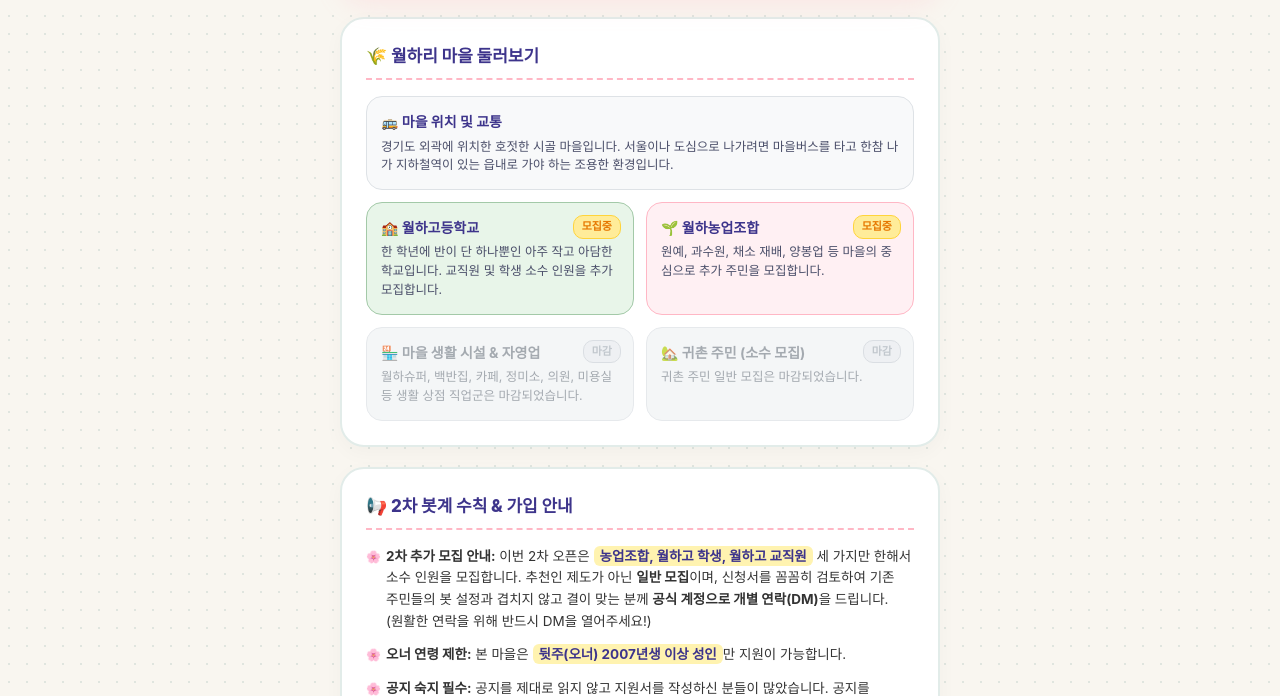
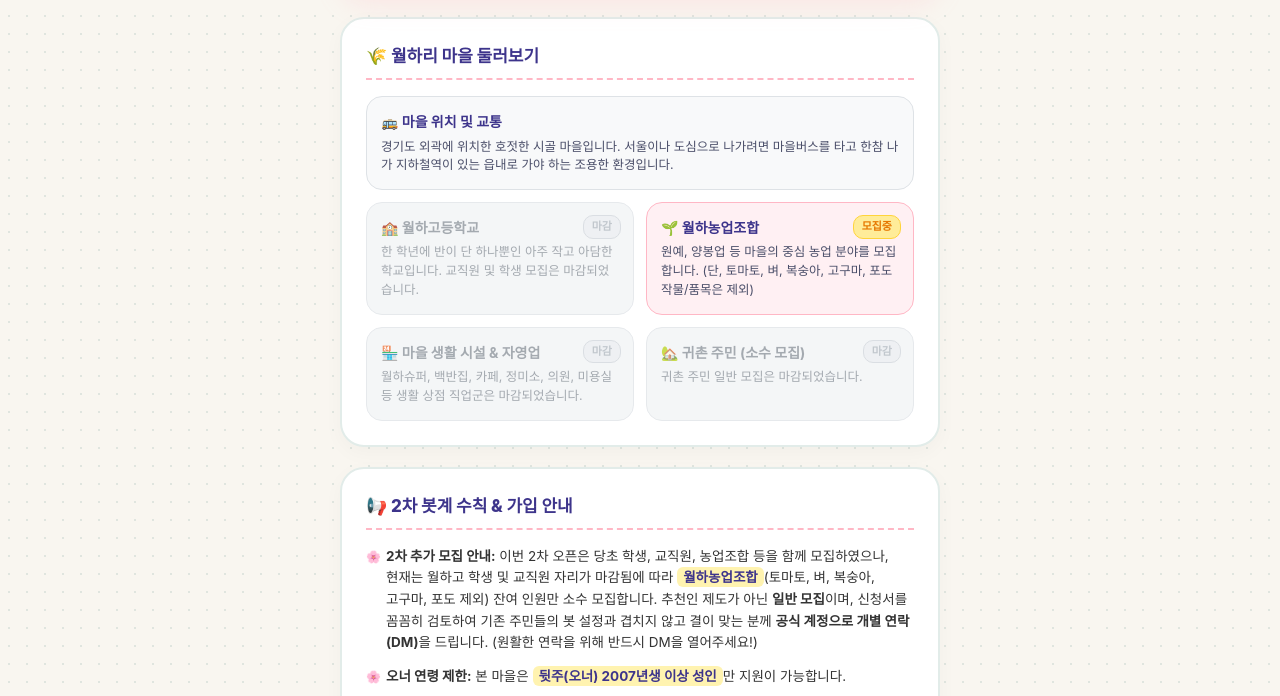
Before and after one commit to you-bluejay/you-bluejay-wolhari-hall2, a plain HTML site: page index.html in a window 1280 px wide. Shown: the part 281-977 px from the top of the page. Drawn offline with Linux system fonts and the light colour scheme; a script that the page names is missing; a web font is replaced by a local one.

Commit message:
Add files via upload

```diff
--- a/index.html
+++ b/index.html
@@ -313,16 +313,16 @@
           <p>경기도 외곽에 위치한 호젓한 시골 마을입니다. 서울이나 도심으로 나가려면 마을버스를 타고 한참 나가 지하철역이 있는 읍내로 가야 하는 조용한 환경입니다.</p>
         </div>
 
-        <div class="guide-box">
-          <span class="status-badge open">모집중</span>
+        <div class="guide-box closed">
+          <span class="status-badge closed">마감</span>
           <h4>🏫 월하고등학교</h4>
-          <p>한 학년에 반이 단 하나뿐인 아주 작고 아담한 학교입니다. 교직원 및 학생 소수 인원을 추가 모집합니다.</p>
+          <p>한 학년에 반이 단 하나뿐인 아주 작고 아담한 학교입니다. 교직원 및 학생 모집은 마감되었습니다.</p>
         </div>
 
         <div class="guide-box" style="background: var(--kitsch-soft-pink); border-color: var(--kitsch-pink);">
           <span class="status-badge open">모집중</span>
           <h4>🌱 월하농업조합</h4>
-          <p>원예, 과수원, 채소 재배, 양봉업 등 마을의 중심으로 추가 주민을 모집합니다.</p>
+          <p>원예, 양봉업 등 마을의 중심 농업 분야를 모집합니다. (단, 토마토, 벼, 복숭아, 고구마, 포도 작물/품목은 제외)</p>
         </div>
 
         <div class="guide-box closed" style="background: var(--closed-bg); border-color: var(--closed-border);">
@@ -342,7 +342,7 @@
     <div class="card">
       <div class="card-title">📢 2차 봇계 수칙 & 가입 안내</div>
       <ul class="notice-list">
-        <li><b>2차 추가 모집 안내:</b> 이번 2차 오픈은 <span class="notice-highlight">농업조합, 월하고 학생, 월하고 교직원</span> 세 가지만 한해서 소수 인원을 모집합니다. 추천인 제도가 아닌 <b>일반 모집</b>이며, 신청서를 꼼꼼히 검토하여 기존 주민들의 봇 설정과 겹치지 않고 결이 맞는 분께 <b>공식 계정으로 개별 연락(DM)</b>을 드립니다. (원활한 연락을 위해 반드시 DM을 열어주세요!)</li>
+        <li><b>2차 추가 모집 안내:</b> 이번 2차 오픈은 당초 학생, 교직원, 농업조합 등을 함께 모집하였으나, 현재는 월하고 학생 및 교직원 자리가 마감됨에 따라 <span class="notice-highlight">월하농업조합</span>(토마토, 벼, 복숭아, 고구마, 포도 제외) 잔여 인원만 소수 모집합니다. 추천인 제도가 아닌 <b>일반 모집</b>이며, 신청서를 꼼꼼히 검토하여 기존 주민들의 봇 설정과 겹치지 않고 결이 맞는 분께 <b>공식 계정으로 개별 연락(DM)</b>을 드립니다. (원활한 연락을 위해 반드시 DM을 열어주세요!)</li>
         <li><b>오너 연령 제한:</b> 본 마을은 <span class="notice-highlight">뒷주(오너) 2007년생 이상 성인</span>만 지원이 가능합니다.</li>
         <li><b>공지 숙지 필수:</b> 공지를 제대로 읽지 않고 지원서를 작성하신 분들이 많았습니다. 공지를 미숙지하신 분은 <b>입주하실 수 없습니다.</b></li>
         <li><b>마을 분위기 및 지향점:</b> 빡센 봇계가 아니며, <b>자유롭게 머물고 지내는 평화로운 봇계</b>를 지향합니다. 15세 관람가를 추구하며, 탐라 내 NSFW는 절대 금지됩니다. 가상의 평화로운 시골 마을 설정이므로 과한 연애 서사(치정극 등)는 다른 주민에게 피해를 줄 수 있으므로 자제해 주시길 바랍니다.</li>
```
